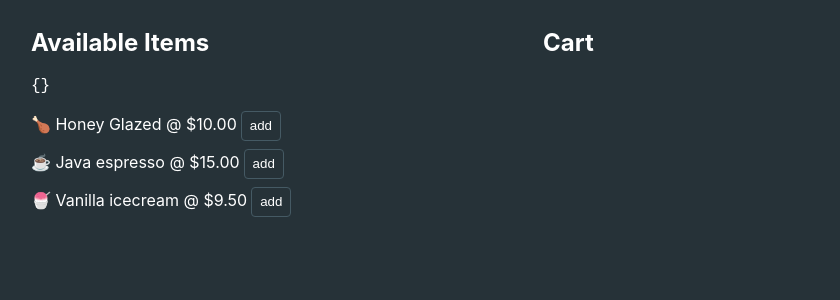
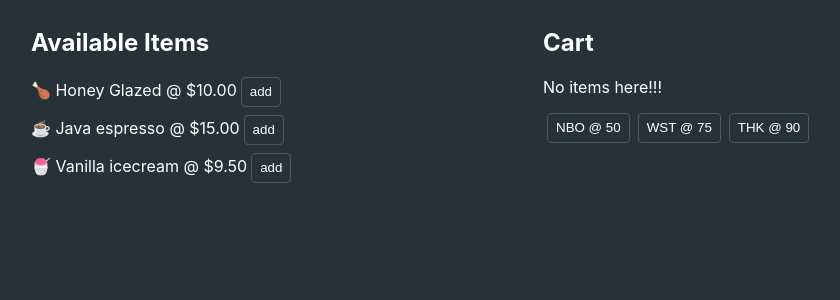
Before and after one commit to kharioki/Recoil-Cart, a React (Create React App) app: page / in a window 1280 px wide. Shown: the top 300 px of the page, without its empty margins (97-937 px from the left). Built offline with nearby package versions, Linux system fonts and the light colour scheme.

Commit message:
shipping

```diff
--- a/src/App.js
+++ b/src/App.js
@@ -38,7 +38,6 @@ function AvailableItems() {
   return(
     <div>
       <h2>Available Items</h2>
-      <pre>{JSON.stringify(cart, null, 2)}</pre>
       <ul>
         {
           Object.entries(inventory).map(([id, { name, price }]) => (
@@ -68,6 +67,31 @@ function Cart() {
   return(
     <div>
       <h2>Cart</h2>
+      <CartItems />
+      <Shipping />
+    </div>
+  );
+}
+
+function CartItems() {
+  const cart = useRecoilValue(cartState);
+
+  if (Object.keys(cart).length === 0) return <p>No items here!!!</p>;
+
+  return (
+    <ul>
+      {Object.entries(cart).map(([id, quantity]) => <li key={id}>{inventory[id].name} x {quantity}</li>)}
+    </ul>
+  );
+}
+
+function Shipping() {
+  return(
+    <div>
+      {
+        Object.entries(destinations)
+          .map(([country, price]) => <button>{country} @ {price}</button>)
+      }
     </div>
   );
 }
```
